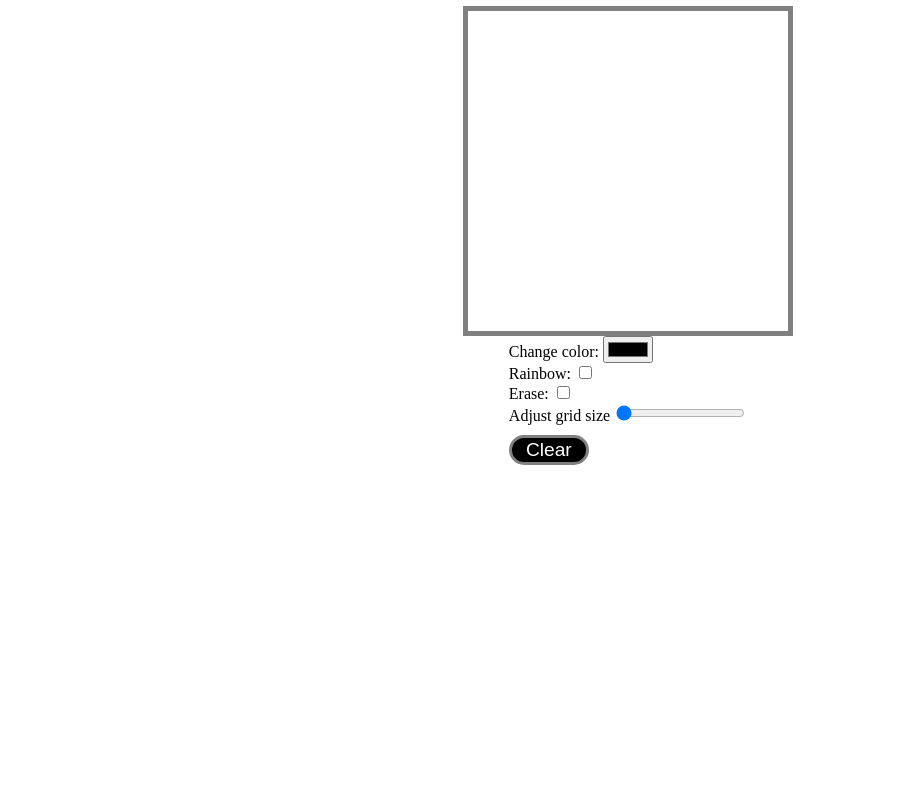
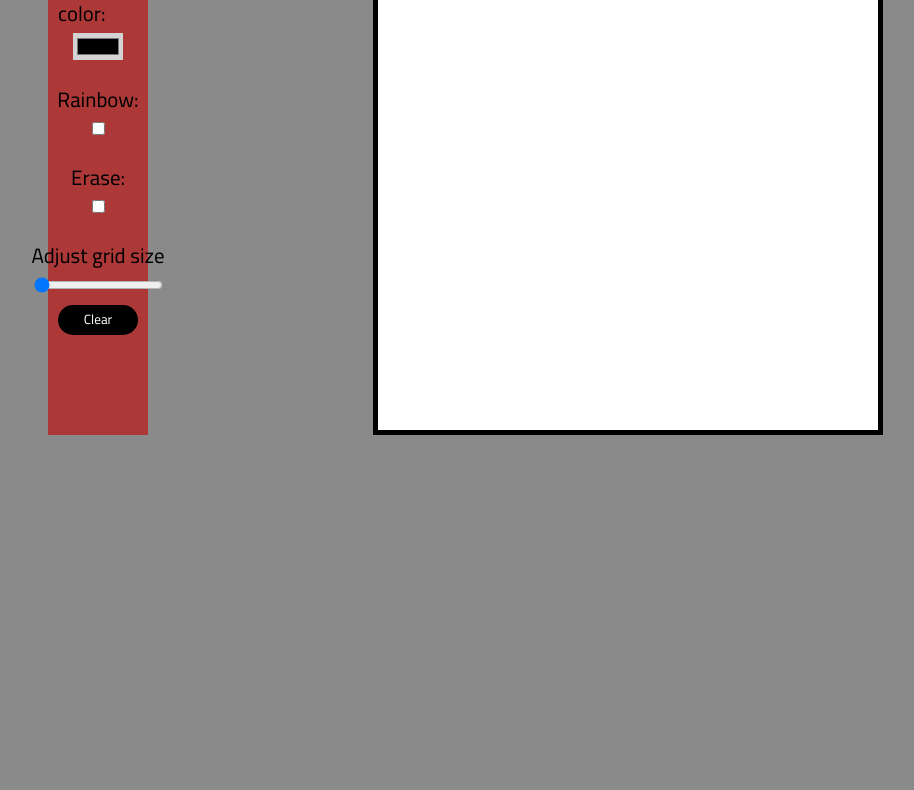
Before and after one commit to Kamo-Chip/Etch-a-sketch, a plain HTML site: page index.html in a window 1280 px wide. Shown: the part 204-994 px from the top of the page, without its empty margins (12-926 px from the left). Before the commit the page ends 800 px from the top, so only its background shows below. Drawn offline with Linux system fonts and the light colour scheme.

Commit message:
Changed layout and colours

```diff
--- a/styles.css
+++ b/styles.css
@@ -1,56 +1,95 @@
-:root{
-    --rowNum: 4;
-    --colNum: 4;
+@import url('https://fonts.googleapis.com/css2?family=Cairo&display=swap');
+
+
+body{
+    height: 100vh;
+    background-color:rgba(0, 0, 0, 0.459);
+    margin: 0;
+    font-family: "Cairo", sans-serif;
+    overflow: hidden;
 }
 
-body{
-    display: flex;
-    flex-direction: column;
-    height: 100vh;
-    justify-content: center;
-    align-items: center;
+h1{
+    text-align: center;
+    font-size: 2.5rem;
+}
+#container{
+    position: relative;
+    display: grid;
+    width: 700px;
+    height: 700px;
+    margin: 0 auto;
     background-color: #fff;
-    margin: 0;
-    overflow: visible;
-}
-
-#container{
-    display: grid;
-    max-width: auto;
-    max-height: auto;
-    overflow: hidden;
     border-style: solid;
     border-width: 5px;
-    border-color: gray;
+    border-color: #000;
+    cursor:cell;
 }
 
 .block{
-    transition-duration: 0.5s;
-    height: 80px;
-    width: 80px;
-    background-color: #fff;
+    transition-duration: 300ms;
+}
+
+#color{
+    background-color: #d4d3d3;
+    border-style: none;
+    outline: none;
+}
+
+
+#customisers{
+    float: left;
+    display: flex;
+    align-items: center;
+    flex-direction: column;
+    padding-top: 20px;
+    position: relative;
+    bottom: 710px;
+    left: 380px;
+    background-color: rgb(172, 56, 56);
+    height: 690px;
+    width: 180px;
+}
+
+@media (max-width: 1800px){
+    #customisers{
+        height: 490px;
+        width: 100px;
+        margin-left: -320px;
+        margin-top: 200px;
+    }
+    #container{
+        width: 500px;
+        height: 500px;
+    }
+
+}
+
+.sections{
+    display: flex;
+    flex-direction: column;
+    align-items: center;
+    padding: 10px;
+    font-size: 1.3rem;
 }
 
 .clear-btn{
+    align-self: center;
     width: 80px;
     height: 30px;
-    margin-top: 10px;
-    border-color: grey;
-    border-width: 3px;
-    border-style: solid;
     border-radius: 20px;
+    border-style: none;
     background-color: #000;
     color: #fff;
-    font-size: 1.2rem;
-}
-.clear-btn:hover{
-    transform: scale(1.05);
-}
-.clear-btn:focus{
+    text-align: center;
+    font-family: inherit;
     outline: none;
 }
 
+.clear-btn:hover, #color:hover{
+    transform: scale(1.05);
+}
+
 .slider{
-    background-color: #fff;
     outline: none;
 }
```
